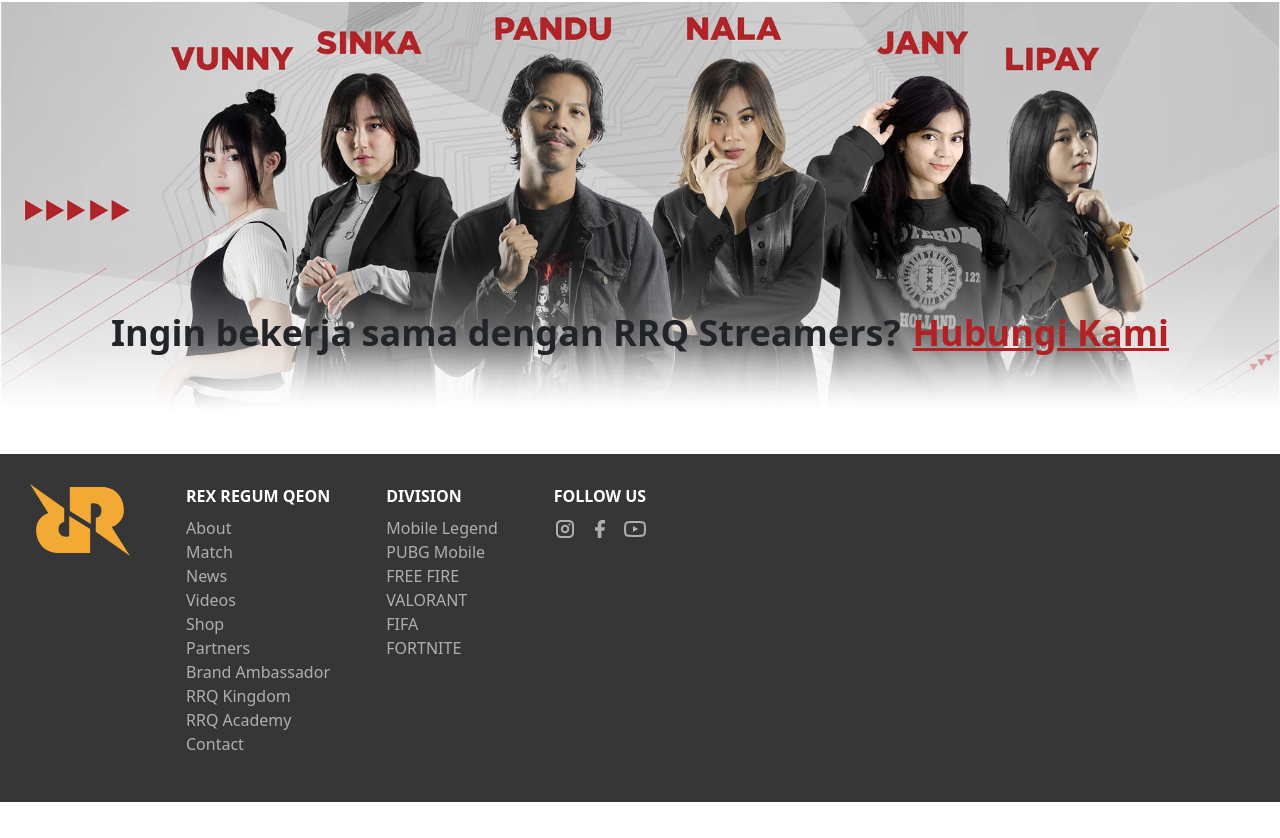
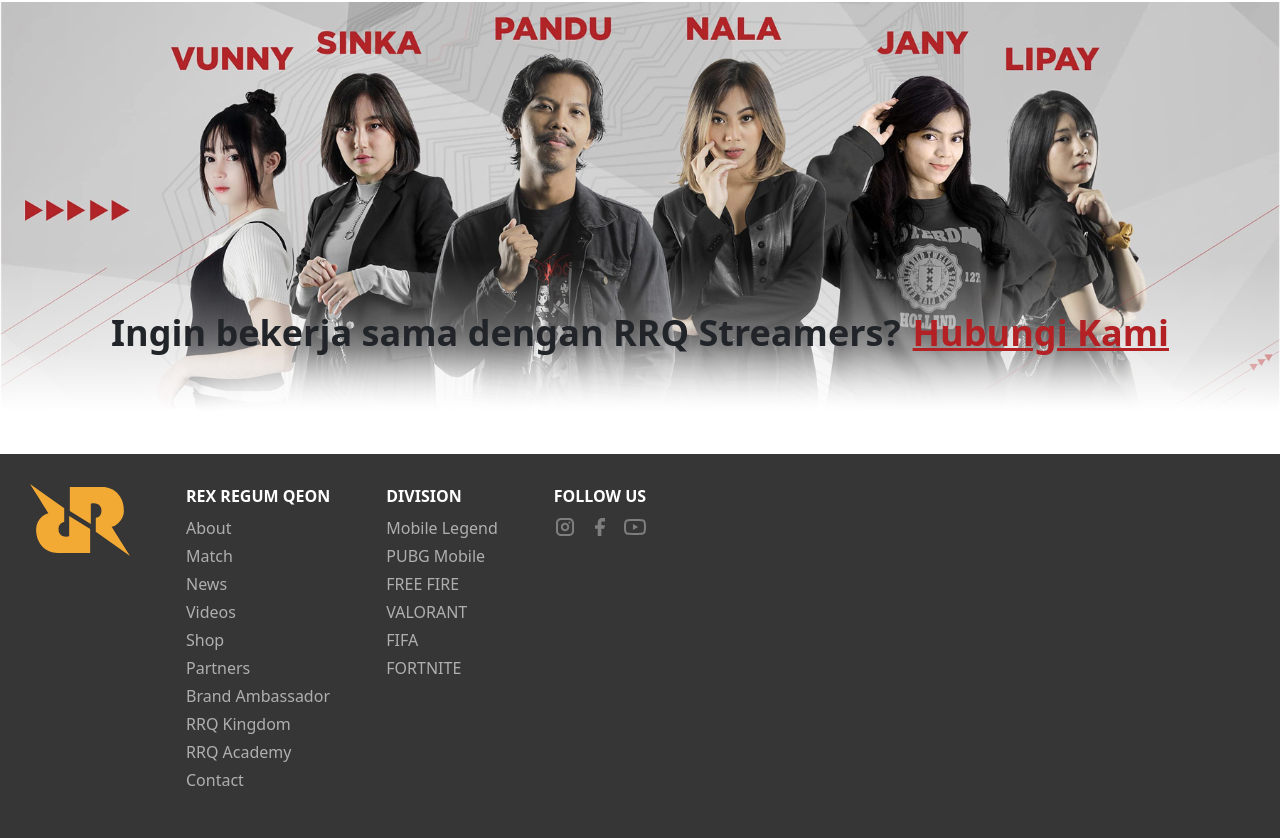
Before and after one commit to Opanpan/rrq-web-app, a React (Create React App) app: page / in a window 1280 px wide. Shown: the part 3503-4341 px from the top of the page. Before the commit the page ends 4305 px from the top, so only its background shows below. Built offline with nearby package versions, Linux system fonts and the light colour scheme.

Commit message:
add class to li

```diff
--- a/src/components/FooterItem.jsx
+++ b/src/components/FooterItem.jsx
@@ -29,47 +29,37 @@
             <Col className="col-auto">
               <ul>
                 <li className="li-title">REX REGUM QEON</li>
-                <div className="li-item ">
-                  <li>About</li>
-                  <li>Match</li>
-                  <li>News</li>
-                  <li>Videos</li>
-                  <li>Shop</li>
-                  <li>Partners</li>
-                  <li>Brand Ambassador</li>
-                  <li>RRQ Kingdom</li>
-                  <li>RRQ Academy</li>
-                  <li>Contact</li>
-                </div>
+                <li className="li-item">About</li>
+                <li className="li-item">Match</li>
+                <li className="li-item">News</li>
+                <li className="li-item">Videos</li>
+                <li className="li-item">Shop</li>
+                <li className="li-item">Partners</li>
+                <li className="li-item">Brand Ambassador</li>
+                <li className="li-item">RRQ Kingdom</li>
+                <li className="li-item">RRQ Academy</li>
+                <li className="li-item">Contact</li>
               </ul>
             </Col>
             <Col className="col-auto">
               <ul>
                 <li className="li-title">DIVISION</li>
-                <div className="li-item ">
-                  <li>Mobile Legend</li>
-                  <li>PUBG Mobile</li>
-                  <li>FREE FIRE</li>
-                  <li>VALORANT</li>
-                  <li>FIFA</li>
-                  <li>FORTNITE</li>
-                </div>
+                <li className="li-item">Mobile Legend</li>
+                <li className="li-item">PUBG Mobile</li>
+                <li className="li-item">FREE FIRE</li>
+                <li className="li-item">VALORANT</li>
+                <li className="li-item">FIFA</li>
+                <li className="li-item">FORTNITE</li>
               </ul>
             </Col>
             <Col className="col-auto">
               <ul>
                 <li className="li-title">FOLLOW US</li>
 
-                <div className="li-item d-flex justify-content-between">
-                  <a href="https://www.instagram.com/teamrrq/">
-                    <Image className="footer-socmed" src={Instagram} />
-                  </a>
-                  <a href="https://www.facebook.com/Team.RRQ">
-                    <Image className="footer-socmed" src={Facebook} />
-                  </a>
-                  <a href="https://www.youtube.com/teamrrq/">
-                    <Image className="footer-socmed" src={Youtube} />
-                  </a>
+                <div className="d-flex justify-content-between">
+                  <Image className="footer-socmed li-item " src={Instagram} />
+                  <Image className="footer-socmed li-item " src={Facebook} />
+                  <Image className="footer-socmed li-item " src={Youtube} />
                 </div>
               </ul>
             </Col>
--- a/src/components/FooterItem.scss
+++ b/src/components/FooterItem.scss
@@ -30,12 +30,10 @@
 .li-item {
   font-weight: 300;
   margin-bottom: 4px;
+  opacity: 60%;
 
-  li {
-    opacity: 60%;
-    &:hover {
-      opacity: 100%;
-      cursor: pointer;
-    }
+  &:hover {
+    opacity: 100%;
+    cursor: pointer;
   }
 }
```
